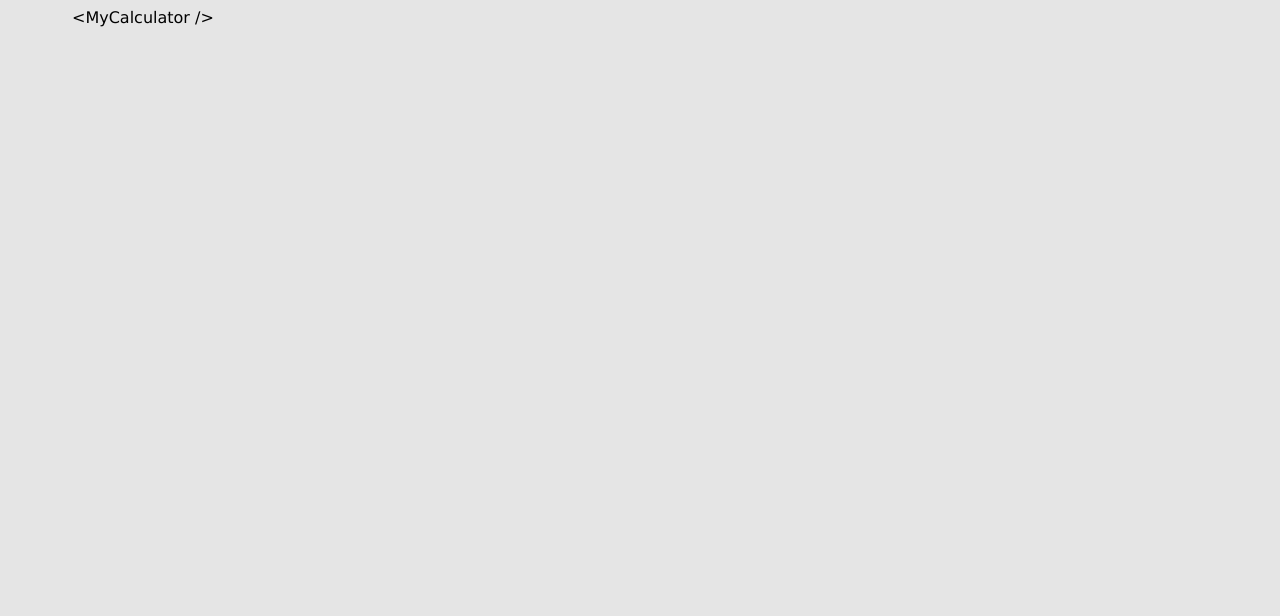
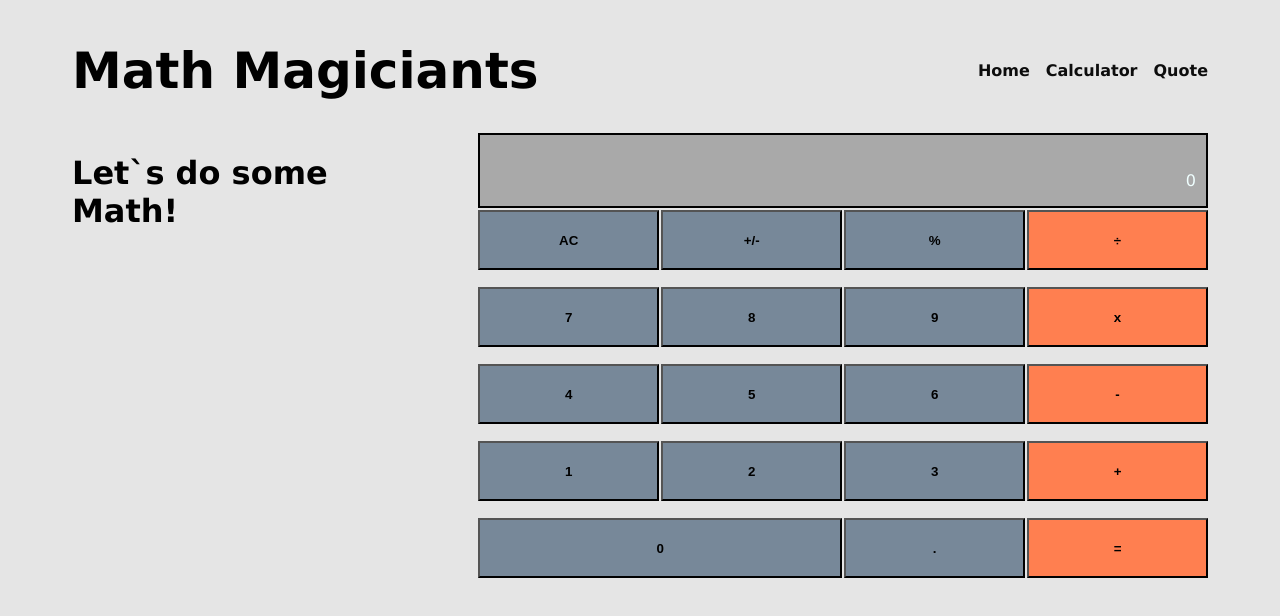
Before and after one commit to AntonioHincapie/mm-project, a React (Create React App) app: page /calculate in a window 1280 px wide. Shown: the top 616 px of the page. Built offline with nearby package versions, Linux system fonts and the light colour scheme.

Commit message:
Fix stylelint issues

```diff
--- a/src/App.js
+++ b/src/App.js
@@ -8,9 +8,9 @@ function App() {
   return (
     <div>
       <Routes>
-        <Route path='/' element='<Home />' />
-        <Route path='/calculate' element='<MyCalculator />' />
-        <Route path='/quote' element='<Quote />' />
+        <Route path='/' element={<Home />} />
+        <Route path='/calculate' element={<MyCalculator />} />
+        <Route path='/quote' element={<Quote />} />
       </Routes>
     </div>
   );
--- a/src/components/calculator.css
+++ b/src/components/calculator.css
@@ -11,15 +11,6 @@ button:active {
 .calculator-content {
   display: flex;
   gap: 4em;
-}
-
-.result {
-  color: azure;
-  background-color: darkgray;
-  border: 2px solid black;
-  text-align: right;
-  padding-right: 10px;
-  padding-top: 20px;
 }
 
 .clearCal,
@@ -66,6 +57,12 @@ button:active {
 
 .result {
   grid-area: result;
+  color: azure;
+  background-color: darkgray;
+  border: 2px solid black;
+  text-align: right;
+  padding-right: 10px;
+  padding-top: 20px;
 }
 
 .clearCal {
--- a/src/components/calculator.js
+++ b/src/components/calculator.js
@@ -29,7 +29,7 @@ export default function MyCalculator() {
       </div>
       <div className="calculator-content">
         <div className="calculator-title">
-          <h1>Let's do some Math!</h1>
+          <h1>Let`s do some Math!</h1>
         </div>
         <div className="calculatorContainer">
           <div className="result">
--- a/src/components/home.css
+++ b/src/components/home.css
@@ -9,5 +9,5 @@
 
 .home-content p {
   font-size: 18px;
-  font-weight:bold;
+  font-weight: bold;
 }
--- a/src/components/quote.js
+++ b/src/components/quote.js
@@ -11,7 +11,8 @@ export default function Quote() {
       <div className="quote-content">
         <p>
           Mathematics is not about numbers, equations, computations, or algorithms: it is about
-          understanding. <strong>-William Paul Thurston</strong>
+          understanding.
+          <strong>-William Paul Thurston</strong>
         </p>
       </div>
     </div>
```
Also changed, not shown: src/components/home.js (line endings or trailing spaces).
